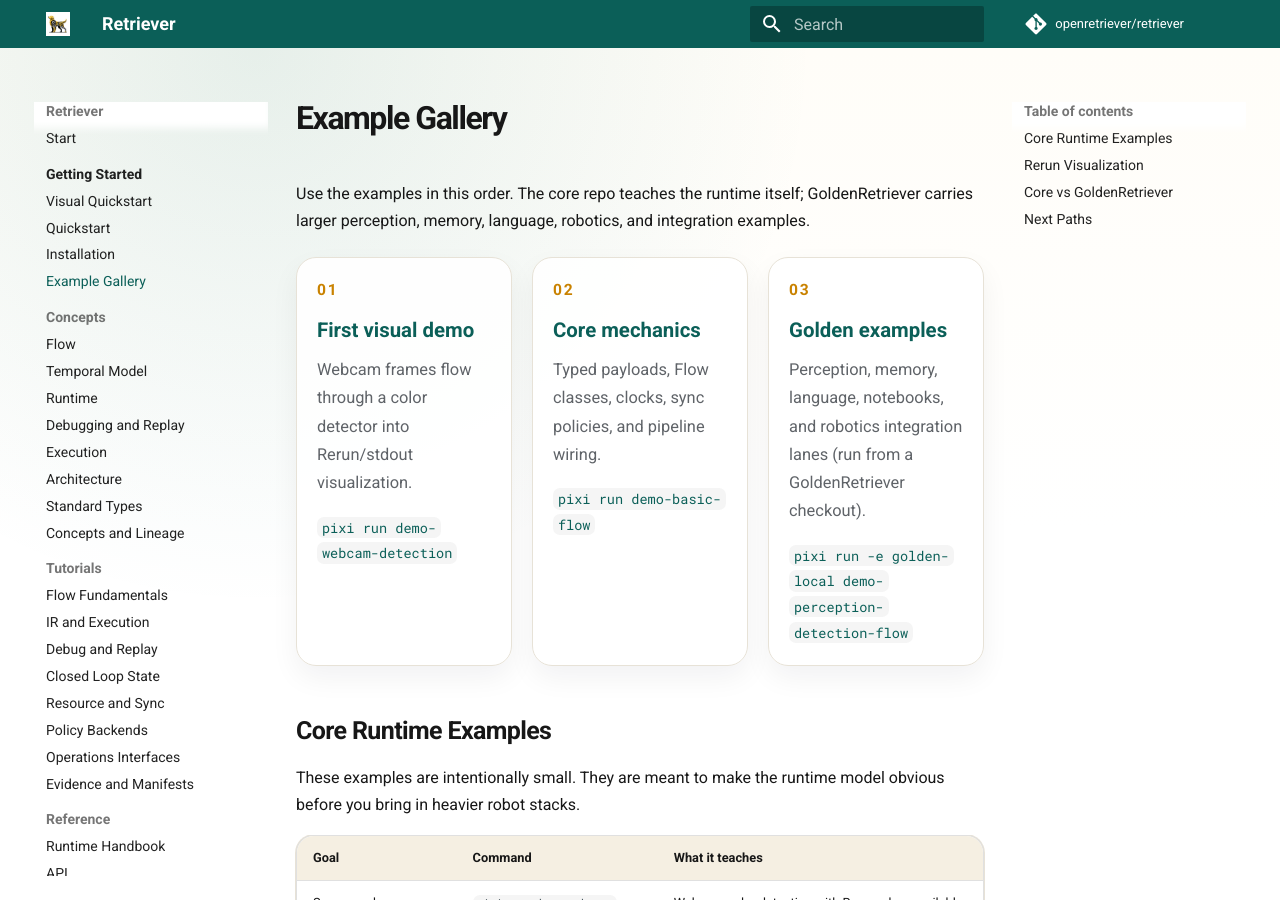
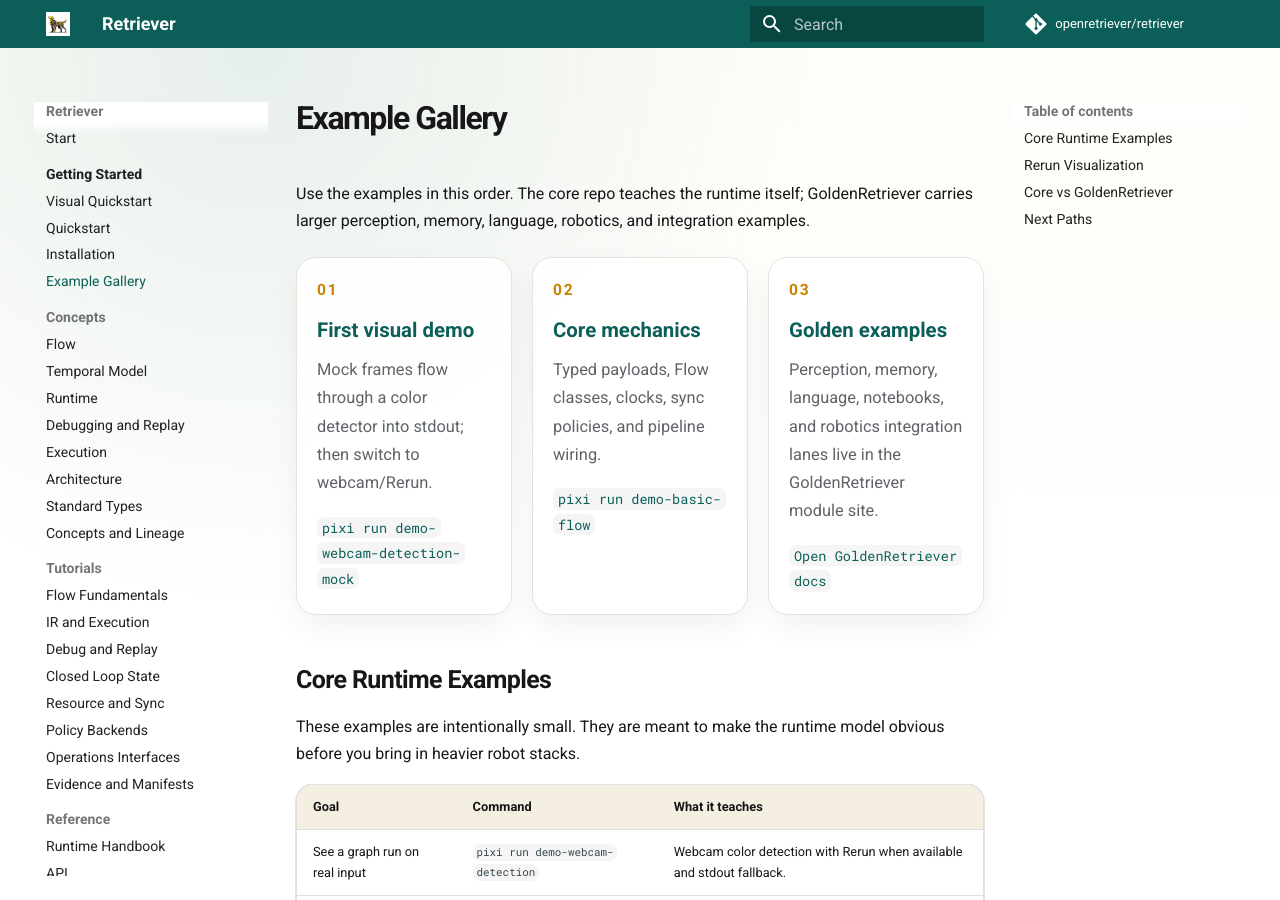
Before and after one commit to openretriever/retriever, an MkDocs documentation site: the page built from docs/examples.md, in a window 1280 px wide and 900 px high. Built offline with MkDocs 1.6.1 and Material for MkDocs 9.7.7, drawn with Linux system fonts in a browser that asks for light colours; comment, search, counter and statistics services are not loaded.

Commit message:
docs(release): clarify public docs boundary

```diff
--- a/docs/examples.md
+++ b/docs/examples.md
@@ -10,8 +10,8 @@
   <a class="rt-path-step" href="/quickstart/">
     <span>01</span>
     <strong>First visual demo</strong>
-    <p>Webcam frames flow through a color detector into Rerun/stdout visualization.</p>
-    <code>pixi run demo-webcam-detection</code>
+    <p>Mock frames flow through a color detector into stdout; then switch to webcam/Rerun.</p>
+    <code>pixi run demo-webcam-detection-mock</code>
   </a>
   <a class="rt-path-step" href="/tutorials/track_a_flow_fundamentals/">
     <span>02</span>
@@ -22,8 +22,8 @@
   <a class="rt-path-step" href="https://retriever-space.pages.dev/">
     <span>03</span>
     <strong>Golden examples</strong>
-    <p>Perception, memory, language, notebooks, and robotics integration lanes (run from a GoldenRetriever checkout).</p>
-    <code>pixi run -e golden-local demo-perception-detection-flow</code>
+    <p>Perception, memory, language, notebooks, and robotics integration lanes live in the GoldenRetriever module site.</p>
+    <code>Open GoldenRetriever docs</code>
   </a>
 </div>
 
--- a/mkdocs.yml
+++ b/mkdocs.yml
@@ -1,6 +1,7 @@
+# Source-local reference docs retained for release maintenance.
+# Public hosted docs are built from docs-site/.
 site_name: Retriever
-site_description: Build closed-loop robot agents with explicit time.
-site_url: https://openretriever-docs.pages.dev/
+site_description: Source-local Retriever reference docs. Public hosted docs are built from docs-site/.
 repo_url: https://github.com/openretriever/retriever
 repo_name: openretriever/retriever
 
```
Also changed, not shown: docs/README.md (+4 -0 lines), docs/getting_started/install.md (+1 -1 lines).
